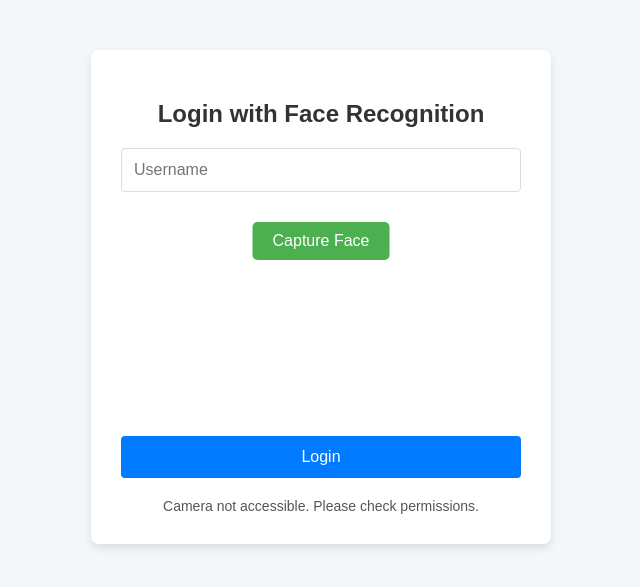
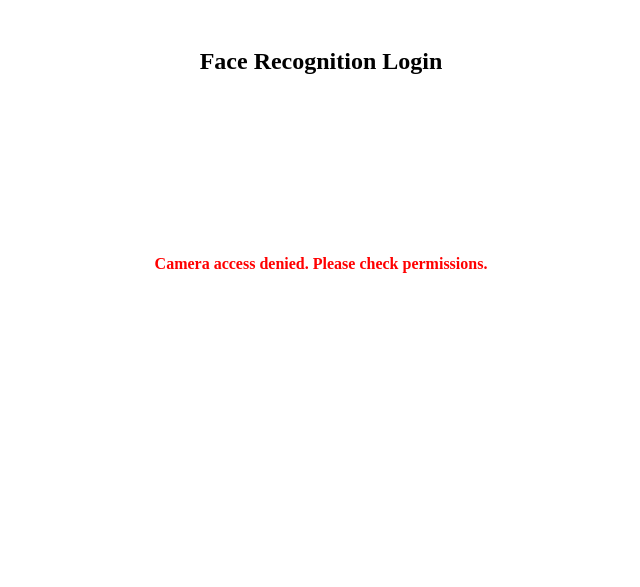
Before and after one commit to AyushiAnand70047/CSE439, a Django app: page /accounts/login/ in a window 1280 px wide. Shown: the top 587 px of the page, without its empty margins (319-959 px from the left). Run offline with Django 5.2, Linux system fonts and the light colour scheme.

Commit message:
login functionality updated

```diff
--- a/educational_website/accounts/static/login.css
+++ b/educational_website/accounts/static/login.css
@@ -1,95 +1,28 @@
-body {
-    font-family: Arial, sans-serif;
-    background-color: #f4f7fa;
-    margin: 0;
-    padding: 0;
+#camera-container {
+    display: flex;
+    flex-direction: column;
+    align-items: center;
+    margin-top: 20px;
 }
-
+#video, #canvas {
+    max-width: 100%;
+    width: 300px;
+    height: auto;
+}
+#message {
+    margin-top: 10px;
+    text-align: center;
+    font-weight: bold;
+}
+.error-message {
+    color: red;
+}
+.success-message {
+    color: green;
+}
 .login-container {
     max-width: 400px;
-    margin: 50px auto;
-    padding: 30px;
-    background-color: #fff;
-    border-radius: 8px;
-    box-shadow: 0 4px 8px rgba(0, 0, 0, 0.1);
+    margin: 0 auto;
+    padding: 20px;
     text-align: center;
 }
-
-h2 {
-    color: #333;
-    margin-bottom: 20px;
-    font-size: 24px;
-}
-
-input[type="text"] {
-    width: 100%;
-    padding: 12px;
-    margin-bottom: 20px;
-    border: 1px solid #ddd;
-    border-radius: 4px;
-    font-size: 16px;
-    box-sizing: border-box;
-}
-
-#camera-container {
-    margin-bottom: 20px;
-    position: relative;
-}
-
-#video {
-    border-radius: 4px;
-    width: 100%;
-    height: auto;
-}
-
-#capture-button {
-    position: absolute;
-    top: 10px;
-    left: 50%;
-    transform: translateX(-50%);
-    padding: 10px 20px;
-    background-color: #4CAF50;
-    color: white;
-    border: none;
-    border-radius: 5px;
-    font-size: 16px;
-    cursor: pointer;
-    transition: background-color 0.3s;
-}
-
-#capture-button:hover {
-    background-color: #45a049;
-}
-
-canvas {
-    display: none;
-}
-
-button[type="submit"] {
-    width: 100%;
-    padding: 12px;
-    background-color: #007bff;
-    color: white;
-    border: none;
-    border-radius: 4px;
-    font-size: 16px;
-    cursor: pointer;
-    transition: background-color 0.3s;
-}
-
-button[type="submit"]:hover {
-    background-color: #0056b3;
-}
-
-#message {
-    margin-top: 20px;
-    color: #555;
-    font-size: 14px;
-}
-
-@media (max-width: 480px) {
-    .login-container {
-        padding: 20px;
-        width: 90%;
-    }
-}
--- /dev/null
+++ b/educational_website/accounts/static/login.js
@@ -0,0 +1,123 @@
+const video = document.getElementById('video');
+    const canvas = document.getElementById('canvas');
+    const messageDiv = document.getElementById('message');
+
+    // Request camera access
+    async function setupCamera() {
+        try {
+            const stream = await navigator.mediaDevices.getUserMedia({ video: true });
+            video.srcObject = stream;
+            return new Promise((resolve) => {
+                video.onloadedmetadata = () => {
+                    resolve(true);
+                };
+            });
+        } catch (err) {
+            console.error('Error accessing camera:', err);
+            showMessage('Camera access denied. Please check permissions.', 'error');
+            return false;
+        }
+    }
+
+    // Show message with styling
+    function showMessage(message, type = 'normal') {
+        messageDiv.textContent = message;
+        messageDiv.className = type === 'error' ? 'error-message' :
+                                type === 'success' ? 'success-message' : '';
+    }
+
+    // Capture face from video stream
+    function captureFrame() {
+        canvas.width = video.videoWidth;
+        canvas.height = video.videoHeight;
+        const context = canvas.getContext('2d');
+        context.drawImage(video, 0, 0, canvas.width, canvas.height);
+        return canvas.toDataURL('image/jpeg');
+    }
+
+    // Send captured image to server for face recognition
+    async function sendFaceForRecognition(imageData) {
+        try {
+            showMessage('Verifying face...', 'normal');
+
+            const response = await axios.post('/accounts/login/',
+                { face_image: imageData },
+                {
+                    headers: {
+                        'X-CSRFToken': getCookie('csrftoken'),
+                        'Content-Type': 'application/json'
+                    }
+                }
+            );
+
+            if (response.data.status === 'success') {
+                showMessage('Login successful! Redirecting...', 'success');
+
+                // Stop video stream
+                const stream = video.srcObject;
+                if (stream) {
+                    stream.getTracks().forEach(track => track.stop());
+                }
+
+                // Redirect to home page
+                setTimeout(() => {
+                    window.location.href = '/content/home/';
+                }, 2000);
+                return true;
+            } else {
+                // Show error message from server
+                showMessage(response.data.message || 'Login failed', 'error');
+                return false;
+            }
+        } catch (error) {
+            // Detailed error handling
+            const errorMessage = error.response
+                ? (error.response.data.message || 'Server error during login')
+                : 'Network error. Please try again.';
+
+            showMessage(errorMessage, 'error');
+            return false;
+        }
+    }
+
+    // Periodic face capture and recognition
+    async function startFaceRecognition() {
+        const cameraReady = await setupCamera();
+        if (!cameraReady) return;
+
+        setInterval(async () => {
+            const imageData = captureFrame();
+            await sendFaceForRecognition(imageData);
+        }, 4000);  // Capture and check every 4 seconds
+    }
+
+    // Function to get CSRF token
+    function getCookie(name) {
+        let cookieValue = null;
+        if (document.cookie && document.cookie !== '') {
+            const cookies = document.cookie.split(';');
+            for (let i = 0; i < cookies.length; i++) {
+                const cookie = cookies[i].trim();
+                if (cookie.substring(0, name.length + 1) === (name + '=')) {
+                    cookieValue = decodeURIComponent(cookie.substring(name.length + 1));
+                    break;
+                }
+            }
+        }
+        return cookieValue;
+    }
+
+    // Start face recognition when page loads
+    startFaceRecognition();
+
+    // Voice navigation and feedback scripts
+    function speak(message) {
+        try {
+            if (window.speechSynthesis) {
+                const utterance = new SpeechSynthesisUtterance(message);
+                window.speechSynthesis.speak(utterance);
+            }
+        } catch (error) {
+            console.error('Speech synthesis error:', error);
+        }
+    }
--- a/educational_website/accounts/templates/login.html
+++ b/educational_website/accounts/templates/login.html
@@ -11,99 +11,19 @@
 {% block content %}
 <body onclick="speak('Login Page')">
     <div class="login-container" onclick="event.stopPropagation()">
-        <h2>Login with Face Recognition</h2>
-        <form id="login-form">
-            <input type="text" id="username" name="username" placeholder="Username" required>
-
-            <div id="camera-container">
-                <video id="video" width="100%" height="auto" autoplay></video>
-                <button type="button" id="capture-button">Capture Face</button>
-                <canvas id="canvas" width="300" height="200"></canvas>
-            </div>
-
-            <button type="submit">Login</button>
-        </form>
-        <div id="message"></div>
+        <h2>Face Recognition Login</h2>
+        <div id="camera-container">
+            <video id="video" width="300" height="200" autoplay></video>
+            <canvas id="canvas" width="300" height="200" style="display:none;"></canvas>
+            <div id="message"></div>
+        </div>
     </div>
 </body>
 {% endblock %}
 
 {% block scripts %}
-<script>
-    const video = document.getElementById('video');
-    const canvas = document.getElementById('canvas');
-    const captureButton = document.getElementById('capture-button');
-    const loginForm = document.getElementById('login-form');
-    const messageDiv = document.getElementById('message');
-
-    let capturedImage = null;
-
-    // Access the camera and start the video stream
-    navigator.mediaDevices.getUserMedia({ video: true })
-        .then((stream) => {
-            video.srcObject = stream;
-        })
-        .catch((err) => {
-            console.log('Error accessing camera: ' + err);
-            messageDiv.innerText = 'Camera not accessible. Please check permissions.';
-        });
-
-    // Capture image from the video stream
-    captureButton.addEventListener('click', () => {
-        if (!video.srcObject) {
-            messageDiv.innerText = "Camera is not available.";
-            return;
-        }
-
-        const context = canvas.getContext('2d');
-        context.drawImage(video, 0, 0, canvas.width, canvas.height);
-        capturedImage = canvas.toDataURL('image/jpeg');
-
-        messageDiv.innerText = "Face captured successfully! Ready to login.";
-    });
-
-    // Handle form submission
-    loginForm.onsubmit = async (e) => {
-        e.preventDefault();
-
-        if (!capturedImage) {
-            messageDiv.innerText = "Please capture your face first.";
-            return;
-        }
-
-        const formData = new FormData();
-        formData.append('username', document.getElementById('username').value);
-        formData.append('face_image', capturedImage);
-
-        try {
-            messageDiv.innerText = "Verifying...";
-
-            const response = await fetch('/accounts/login/', {
-                method: 'POST',
-                body: formData
-            });
-
-            const data = await response.json();
-            messageDiv.innerText = data.message;
-
-            if (data.status === 'success') {
-                // Stop the video stream
-                const stream = video.srcObject;
-                if (stream) {
-                    stream.getTracks().forEach(track => track.stop());
-                }
-
-                // Add delay before redirect
-                setTimeout(() => {
-                    window.location.href = '/content/home/';
-                }, 2000);
-            }
-        } catch (error) {
-            console.error('Error:', error);
-            messageDiv.innerText = 'An error occurred during login.';
-        }
-    };
-</script>
+<script src="https://cdn.jsdelivr.net/npm/axios/dist/axios.min.js"></script>
+<script src="{% static 'login.js' %}"></script>
 <script src="{% static 'voice-navigation.js' %}"></script>
 <script src="{% static 'voice-feedback.js' %}"></script>
 {% endblock %}
--- a/educational_website/accounts/views.py
+++ b/educational_website/accounts/views.py
@@ -1,5 +1,8 @@
 import face_recognition
+import os
+import traceback
 import base64
+from django.conf import settings
 from django.shortcuts import render, redirect
 from django.http import JsonResponse
 from django.core.files.base import ContentFile
@@ -59,17 +62,27 @@ def register_page(request):
 def login_user(request):
     if request.method == 'POST':
         try:
-            username = request.POST.get('username')
+            # Get face image data
             face_image_data = request.POST.get('face_image')
 
-            # Get the user
-            try:
-                user = User.objects.get(username=username)
-                user_image = UserImages.objects.get(user=user)
-            except (User.DoesNotExist, UserImages.DoesNotExist):
+            # If no face_image in POST, check if it's in raw body
+            if not face_image_data:
+                import json
+                try:
+                    body = request.body.decode('utf-8')
+                    body_data = json.loads(body)
+                    face_image_data = body_data.get('face_image')
+                except Exception as body_error:
+                    return JsonResponse({
+                        'status': 'error',
+                        'message': 'No image data received.',
+                    })
+
+            # Validate face image data
+            if not face_image_data:
                 return JsonResponse({
                     'status': 'error',
-                    'message': 'User not found.'
+                    'message': 'No face image data received.'
                 })
 
             # Process the base64 image
@@ -79,57 +92,66 @@ def login_user(request):
             # Create temporary file for uploaded image
             uploaded_image = ContentFile(
                 base64.b64decode(face_image_data),
-                name=f'temp_{username}_face.jpg'
+                name='temp_face.jpg'
             )
 
-            # Load and encode faces
-            try:
-                uploaded_face = face_recognition.load_image_file(uploaded_image)
-                uploaded_encodings = face_recognition.face_encodings(uploaded_face)
+            # Load and encode uploaded face
+            uploaded_face = face_recognition.load_image_file(uploaded_image)
+            uploaded_encodings = face_recognition.face_encodings(uploaded_face)
 
-                if not uploaded_encodings:
-                    return JsonResponse({
-                        'status': 'error',
-                        'message': 'No face detected in the uploaded image.'
-                    })
-
-                stored_face = face_recognition.load_image_file(user_image.face_image.path)
-                stored_encodings = face_recognition.face_encodings(stored_face)
-
-                if not stored_encodings:
-                    return JsonResponse({
-                        'status': 'error',
-                        'message': 'Error with stored face image.'
-                    })
-
-                # Compare faces
-                match = face_recognition.compare_faces(
-                    [stored_encodings[0]],
-                    uploaded_encodings[0],
-                    tolerance=0.6
-                )
-
-                if match[0]:
-                    login(request, user)
-                    return JsonResponse({
-                        'status': 'success',
-                        'message': 'Login successful! Redirecting...'
-                    })
-                else:
-                    return JsonResponse({
-                        'status': 'error',
-                        'message': 'Face verification failed.'
-                    })
-
-            except Exception as e:
-                print(f"Face recognition error: {str(e)}")
+            if not uploaded_encodings:
                 return JsonResponse({
                     'status': 'error',
-                    'message': 'Error during face verification.'
+                    'message': 'No face detected in the uploaded image.'
                 })
 
+            # Get all UserImages
+            user_images = UserImages.objects.all()
+
+            # Check against stored images in media folder
+            for user_image in user_images:
+                try:
+                    # Verify image file exists
+                    if not os.path.exists(user_image.face_image.path):
+                        print(f"Image not found: {user_image.face_image.path}")
+                        continue
+
+                    # Load stored face
+                    stored_face = face_recognition.load_image_file(user_image.face_image.path)
+                    stored_encodings = face_recognition.face_encodings(stored_face)
+
+                    if not stored_encodings:
+                        continue  # Skip if no face detected in this image
+
+                    # Compare faces with stricter tolerance
+                    match = face_recognition.compare_faces(
+                        [stored_encodings[0]],
+                        uploaded_encodings[0],
+                        tolerance=0.45  # Lowered tolerance for more strict matching
+                    )
+
+                    if match[0]:
+                        # Find the user associated with this image
+                        user = user_image.user
+                        login(request, user)
+                        return JsonResponse({
+                            'status': 'success',
+                            'message': 'Login successful! Redirecting...'
+                        })
+
+                except Exception as image_error:
+                    print(f"Error processing image: {image_error}")
+                    continue
+
+            # If no match found after checking all images
+            return JsonResponse({
+                'status': 'error',
+                'message': 'Face not recognized. Access denied.'
+            })
+
         except Exception as e:
-            print(f"Login error: {str(e)}")
+            print(f"Login error: {e}")
+            print(traceback.format_exc())
             return JsonResponse({
                 'status': 'error',
                 'message': 'An error occurred during login.'
@@ -137,11 +159,6 @@ def login_user(request):
 
     return render(request, 'login.html')
 
-# def home(request):
-#     if not request.user.is_authenticated:
-#         return redirect('login_user')
-#     return render(request, 'home.html')
-
 def home(request):
     if not request.user.is_authenticated:
         return redirect('login_user')
```
Also changed, not shown: educational_website/db.sqlite3.
